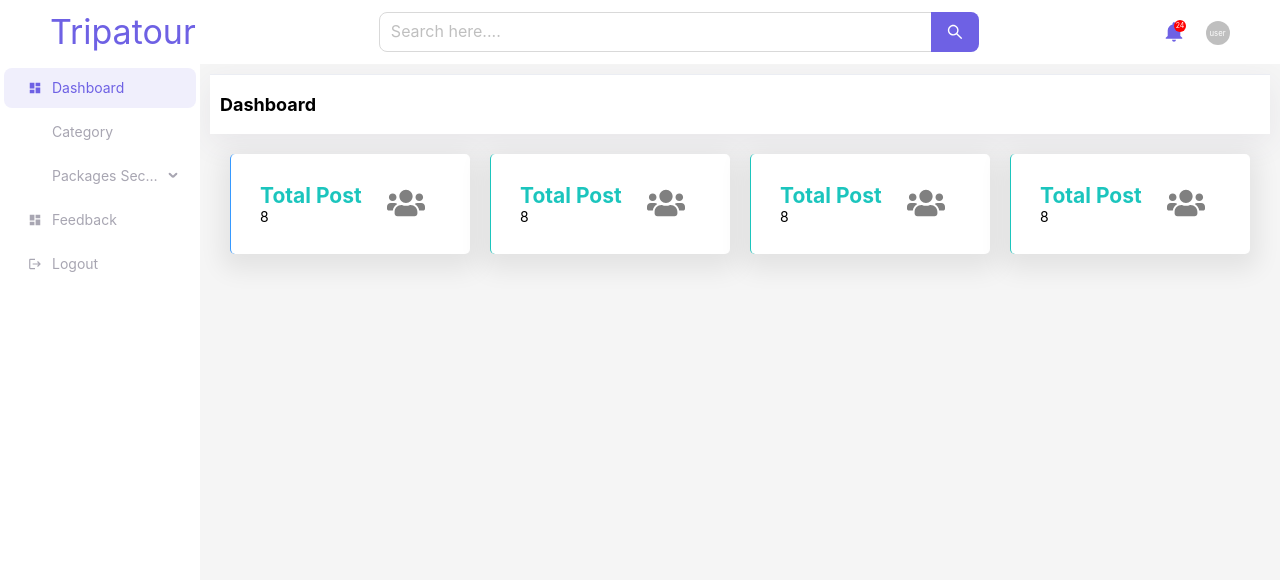
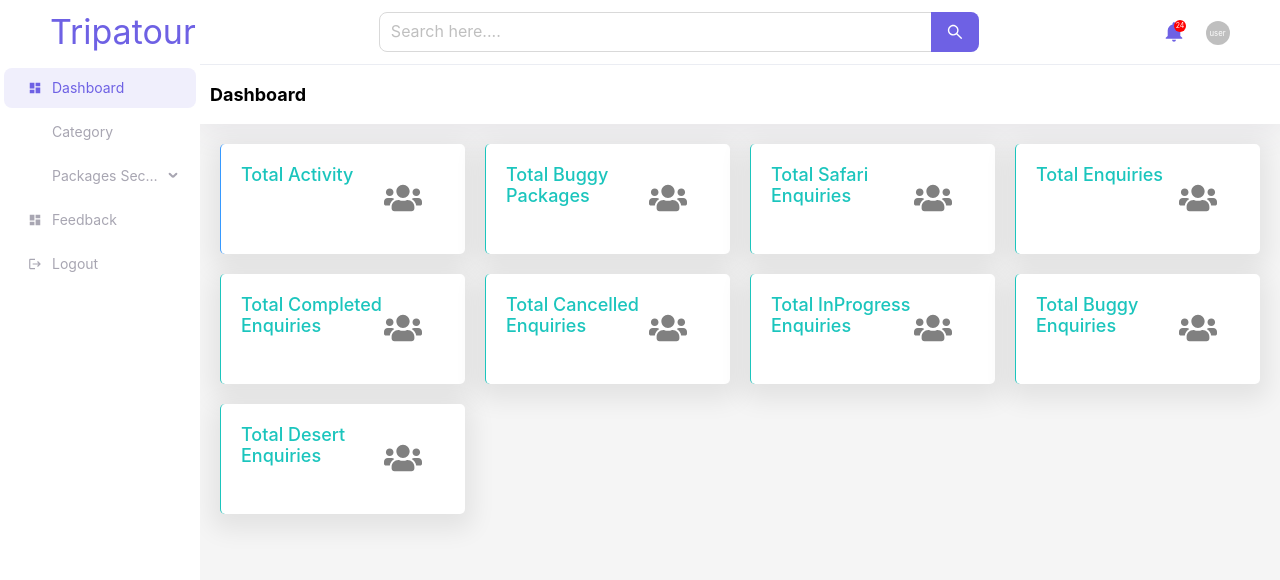
Before and after one commit to pawan-dev1/tripatour-admin, a React (Vite) app: page / in a window 1280 px wide. Shown: the top 580 px of the page. Built offline with nearby package versions, Linux system fonts and the light colour scheme; no server answers; sample sign-in values are in the browser's storage; some icons are missing.

Commit message:
dashboard-api

```diff
--- a/src/layout/index.jsx
+++ b/src/layout/index.jsx
@@ -19,7 +19,7 @@ const LayoutPrimary = () => {
       navigate(loginRoute);
     }
   }, [loginToken]);
-
+const location = window.location.pathname
   return (
     <Layout className="main-layout">
       <Header className="layout-header">
@@ -29,7 +29,7 @@ const LayoutPrimary = () => {
         <Sider className="layout-sider">
           <SiderComponent />
         </Sider>
-        <Content className="layout-content" ref={elementRef}>
+        <Content className="layout-content" ref={elementRef} style={{padding:location == "/" && "0px"}}>
           <Outlet context={[elementRef]} />
         </Content>
       </Layout>
--- a/src/pages/dashboard/Crad.jsx
+++ b/src/pages/dashboard/Crad.jsx
@@ -1,14 +1,13 @@
-import React from 'react'
 import { FaUsers } from "react-icons/fa";
 
 
-const Card = () => {
+const Card = ({name,value}) => {
   return (
     <div className="cards">
 
 <div className="content">
-  <h2>Total Post</h2>
-  <span>8</span>
+  <h2>{name}</h2>
+  <span>{value}</span>
 </div>
 <div className="logo">
   <span><FaUsers />
--- a/src/pages/dashboard/index.jsx
+++ b/src/pages/dashboard/index.jsx
@@ -1,21 +1,57 @@
-import Card from './Crad';
-import './style.scss';
+import { useGetDashboardQuery } from "../../store/services/dashBoard";
+import Card from "./Crad";
+import "./style.scss";
 const Dashboard = () => {
+  const { data } = useGetDashboardQuery();
+  console.log(data?.data, "data1");
+
+  const dashBoardData = data?.data;
 
   return (
+    <>
+      <div className="dashboard-header">
+        <h2>Dashboard</h2>
+      </div>
+      <div className="cards-container">
+        <Card
+          name={"Total Activity"}
+          value={dashBoardData?.totalActivityCount}
+        />
 
-    <>
-    <div className="dashboard-header">
-      <h2>Dashboard</h2>
-    </div>
-      <div className="cards-container">
-        <Card />
-        <Card />
-        <Card />
-        <Card />
+        <Card
+          name={"Total Buggy Packages"}
+          value={dashBoardData?.totalBuggyPackagesCount}
+        />
+        <Card
+          name={"Total Safari Enquiries"}
+          value={dashBoardData?.totalSafariEnquiriesCount}
+        />
+        <Card
+          name={"Total Enquiries"}
+          value={dashBoardData?.totalEnquiriesCount}
+        />
+        <Card
+          name={"Total Completed Enquiries"}
+          value={dashBoardData?.totalCompletedEnquiries}
+        />
+        <Card
+          name={"Total Cancelled Enquiries"}
+          value={dashBoardData?.totalCancelledEnquiries}
+        />
+        <Card
+          name={"Total InProgress Enquiries"}
+          value={dashBoardData?.totalInProgressEnquiries}
+        />
+        <Card
+          name={"Total Buggy Enquiries"}
+          value={dashBoardData?.totalBuggyEnquiries}
+        />
+        <Card
+          name={"Total Desert Enquiries"}
+          value={dashBoardData?.totalDesertEnquiries}
+        />
       </div>
-
     </>
-  )
-}
+  );
+};
 export default Dashboard;
--- a/src/pages/dashboard/style.scss
+++ b/src/pages/dashboard/style.scss
@@ -23,8 +23,8 @@ gap: 20px;
     .cards{
         width: 100%;
     min-width: 25%;
-height: auto;
-padding: 29px;
+    height: 110px;
+    padding: 20px;
 display: flex;
 background: white;
 box-shadow: 0 0.5rem 1.5rem 0.5rem rgba(0, 0, 0, 0.075);
@@ -39,6 +39,8 @@ border-left: 1px solid #1BC5BD;
     width: 70%;
     h2{
         color:#1BC5BD;
+        font-size: 18px;
+        font-weight: 500;
     }
     span{
         color:black;
--- a/src/store/Store.js
+++ b/src/store/Store.js
@@ -7,6 +7,7 @@ import { favTour } from "./services/fav";
 import { packageDetail } from "./services/addTourDetail";
 import { houseRule } from "./services/houseRule";
 import { getFeedback } from "./services/feedback";
+import { getDashboard } from "./services/dashBoard";
 
 export const store = configureStore({
   reducer: {
@@ -18,6 +19,7 @@ export const store = configureStore({
     [packageDetail.reducerPath]: packageDetail.reducer,
     [houseRule.reducerPath]: houseRule.reducer,
     [getFeedback.reducerPath]: getFeedback.reducer,
+    [getDashboard.reducerPath]: getDashboard.reducer,
   },
   // Adding the api middleware enables caching, invalidation, polling,
   // and other useful features of `rtk-query`.
@@ -30,6 +32,7 @@ export const store = configureStore({
       .concat(packageDetail.middleware)
       .concat(houseRule.middleware)
       .concat(getFeedback.middleware)
+      .concat(getDashboard.middleware),
 });
 
 // optional, but required for refetchOnFocus/refetchOnReconnect behaviors
--- /dev/null
+++ b/src/store/services/dashBoard.js
@@ -0,0 +1,16 @@
+import { createApi } from "@reduxjs/toolkit/query/react";
+import { dynamicBaseQuery } from "./BadRequestHandler/BadRequestHandler";
+
+export const getDashboard = createApi({
+    reducerPath: "dashboard",
+    baseQuery: dynamicBaseQuery,
+    endpoints: (builder) => ({
+        getDashboard: builder.query({
+            query: () => ({
+                url: "/enquiry/totalDashBoardDataCount",
+                method: "GET"
+            })
+        })
+    })
+})
+export const {useGetDashboardQuery} = getDashboard;
```
